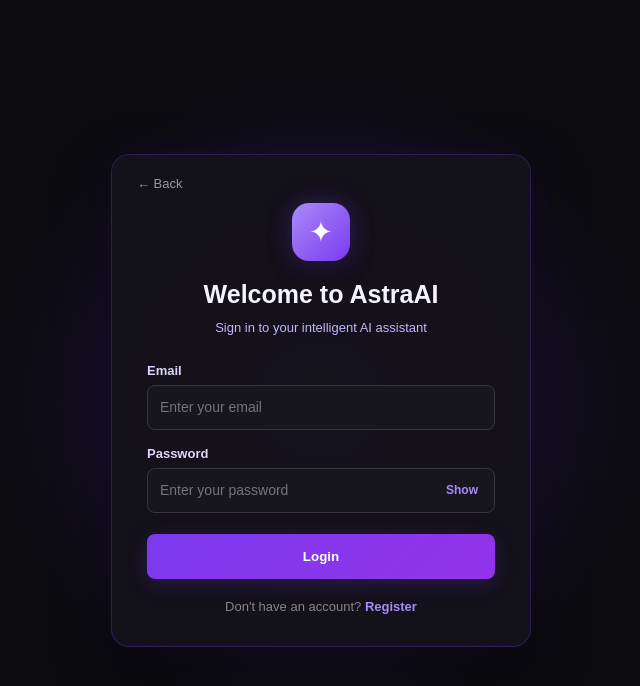
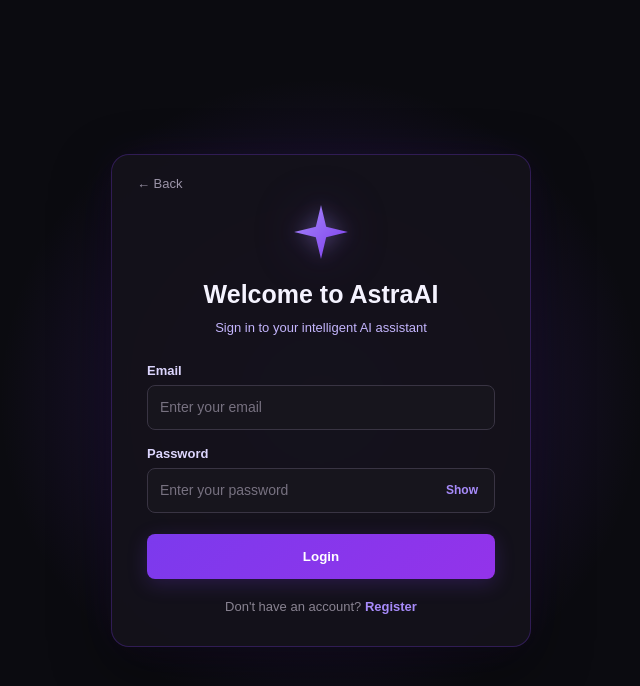
Before and after one commit to JAYARAJ2005/AstraAI, a React (Vite) app in the folder client/: page / in a window 1280 px wide. Both pictures are taken after a click on the button "Log in". Shown: the top 686 px of the page, without its empty margins (319-959 px from the left). Built offline with nearby package versions, Linux system fonts and the light colour scheme.

Commit message:
Use AstraAI star logo across all pages

```diff
--- a/client/src/App.css
+++ b/client/src/App.css
@@ -3457,3 +3457,48 @@ textarea {
   opacity: 0.65;
   cursor: not-allowed;
 }
+/* =========================================================
+   ASTRAAI STAR LOGO
+   (ADD THIS BLOCK AT THE VERY BOTTOM OF App.css)
+========================================================= */
+
+/* The SVG fills the box it sits in */
+
+.astra-logo {
+  display: block;
+
+  width: 100%;
+  height: 100%;
+}
+
+/* Remove the old purple square behind the icon */
+
+.login-logo,
+.logo-icon,
+.welcome-icon,
+.assistant-avatar {
+  background: transparent;
+  box-shadow: none;
+}
+
+/* Large logos: same glow as the Welcome page */
+
+.login-logo,
+.welcome-icon {
+  filter:
+    drop-shadow(0 0 10px rgba(167, 139, 250, 0.45))
+    drop-shadow(0 0 26px rgba(124, 58, 237, 0.25));
+}
+
+/* Small logos: soft glow */
+
+.logo-icon,
+.assistant-avatar {
+  filter: drop-shadow(0 0 6px rgba(124, 58, 237, 0.35));
+}
+
+/* Slightly smaller star inside the small boxes */
+
+.assistant-avatar {
+  padding: 3px;
+}
--- a/client/src/App.jsx
+++ b/client/src/App.jsx
@@ -5,6 +5,7 @@ import {
 } from "react";
 
 import ReactMarkdown from "react-markdown";
+import AstraLogo from "./components/AstraLogo";
 
 import WelcomePage from "./components/WelcomePage";
 import Login from "./pages/Login";
@@ -1301,9 +1302,7 @@ function App() {
 
         <div className="sidebar-logo">
 
-          <div className="logo-icon">
-            ✦
-          </div>
+          <div className="logo-icon"><AstraLogo /></div>
 
           <span>
             AstraAI
@@ -1662,9 +1661,7 @@ function App() {
 
               <div className="welcome">
 
-                <div className="welcome-icon">
-                  ✦
-                </div>
+                <div className="welcome-icon"><AstraLogo /></div>
 
                 <h1>
                   Welcome to AstraAI
@@ -1884,9 +1881,7 @@ function App() {
 
                       <div className="assistant-message-wrapper">
 
-                        <div className="assistant-avatar">
-                          ✦
-                        </div>
+                        <div className="assistant-avatar"><AstraLogo /></div>
 
                         <div className="assistant-content-wrapper">
 
@@ -1958,9 +1953,7 @@ function App() {
 
                 <div className="assistant-message-wrapper">
 
-                  <div className="assistant-avatar">
-                    ✦
-                  </div>
+                  <div className="assistant-avatar"><AstraLogo /></div>
 
                   <div className="assistant-content-wrapper">
 
--- /dev/null
+++ b/client/src/components/AstraLogo.jsx
@@ -0,0 +1,43 @@
+import { useId } from "react";
+
+// AstraAI star logo (same shape and colors as the Welcome page logo)
+function AstraLogo({ className = "astra-logo" }) {
+  // Unique gradient id per logo, so several logos on one page never clash
+  const rawId = useId();
+
+  const gradientId = `astra-gradient-${rawId.replace(
+    /[^a-zA-Z0-9]/g,
+    ""
+  )}`;
+
+  return (
+    <svg
+      className={className}
+      viewBox="0 0 56 56"
+      fill="none"
+      xmlns="http://www.w3.org/2000/svg"
+      aria-hidden="true"
+    >
+      <path
+        d="M28 2 L33 23 L54 28 L33 33 L28 54 L23 33 L2 28 L23 23 Z"
+        fill={`url(#${gradientId})`}
+      />
+
+      <defs>
+        <linearGradient
+          id={gradientId}
+          x1="2"
+          y1="2"
+          x2="54"
+          y2="54"
+          gradientUnits="userSpaceOnUse"
+        >
+          <stop offset="0%" stopColor="#a78bfa" />
+          <stop offset="100%" stopColor="#7c3aed" />
+        </linearGradient>
+      </defs>
+    </svg>
+  );
+}
+
+export default AstraLogo;
--- a/client/src/pages/Login.jsx
+++ b/client/src/pages/Login.jsx
@@ -1,5 +1,6 @@
 import { useState } from "react";
 import { loginUser } from "../services/api";
+import AstraLogo from "../components/AstraLogo";
 
 const EMAIL_REGEX = /^[^\s@]+@[^\s@]+\.[^\s@]{2,}$/;
 
@@ -148,9 +149,7 @@ function Login({
 
         {/* LOGO */}
 
-        <div className="login-logo">
-          ✦
-        </div>
+        <div className="login-logo"><AstraLogo /></div>
 
         {/* TITLE */}
 
--- a/client/src/pages/Register.jsx
+++ b/client/src/pages/Register.jsx
@@ -3,6 +3,7 @@ import {
   useRef,
   useState,
 } from "react";
+import AstraLogo from "../components/AstraLogo";
 
 import { registerUser } from "../services/api";
 
@@ -250,9 +251,7 @@ function Register({ onRegister, onBack }) {
 
         {/* Logo */}
 
-        <div className="login-logo">
-          ✦
-        </div>
+        <div className="login-logo"><AstraLogo /></div>
 
         {/* Title */}
 
```
